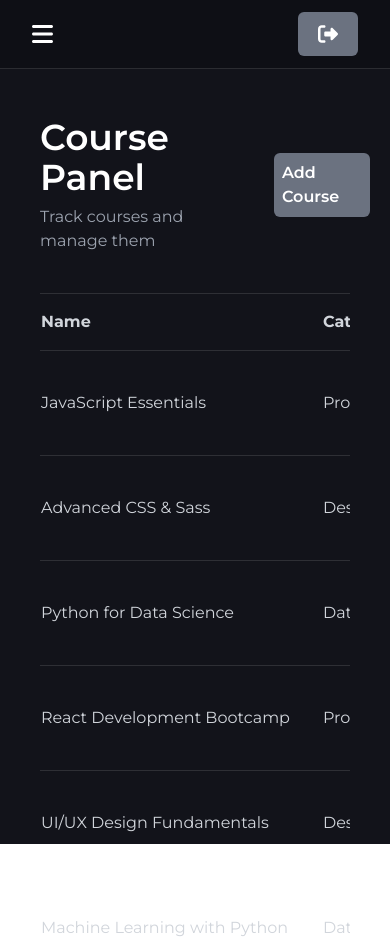
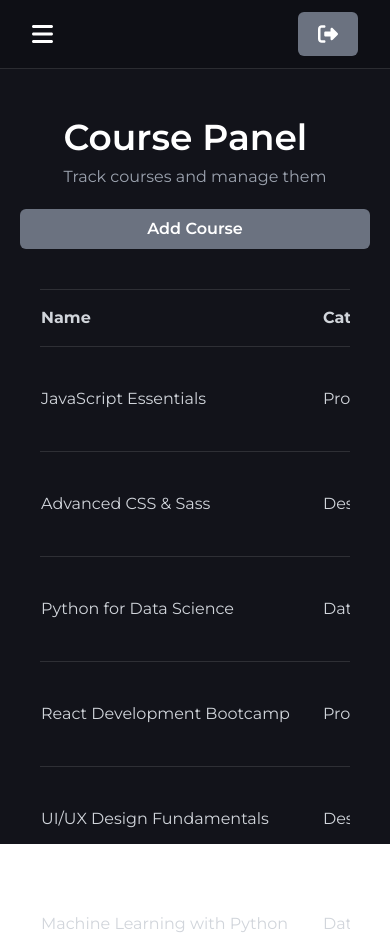
Before and after one commit to HishamAbualhaj/Learn-Quest-platform, a React (Vite) app: page / in a window 390 px wide. Built offline with nearby package versions, Linux system fonts and the light colour scheme.

Commit message:
Fixing some responsive issues

```diff
--- a/src/components/Courses.jsx
+++ b/src/components/Courses.jsx
@@ -105,7 +105,7 @@ function Courses() {
 
   return (
     <>
-      <div className="flex items-center justify-between ">
+      <div className="flex items-center justify-between sm:flex-row flex-col">
         <div>
           <div className="text-white font-semibold text-4xl px-5">
             Course Panel
@@ -118,7 +118,7 @@ function Courses() {
           onClick={() => {
             setAddCoursePopup(!addCoursePopup);
           }}
-          className="bg-gray-500 text-white font-semibold rounded-md p-2 hover:bg-gray-800 hover:text-white transition cursor-pointer"
+          className="bg-gray-500 text-white font-semibold rounded-md p-2 hover:bg-gray-800 hover:text-white transition cursor-pointer sm:mt-0 mt-5 max-sm:w-full text-center"
         >
           Add Course
         </div>
```
